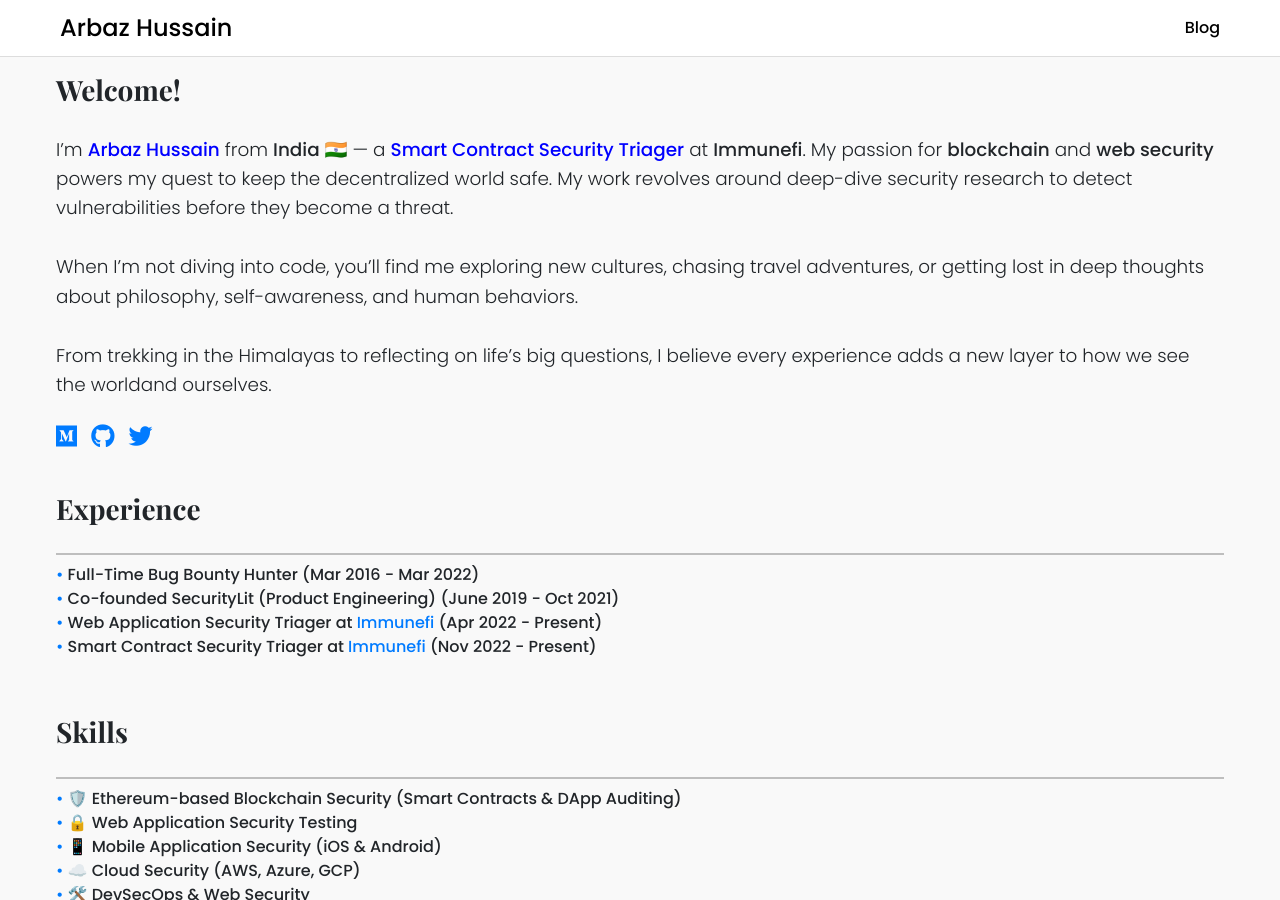
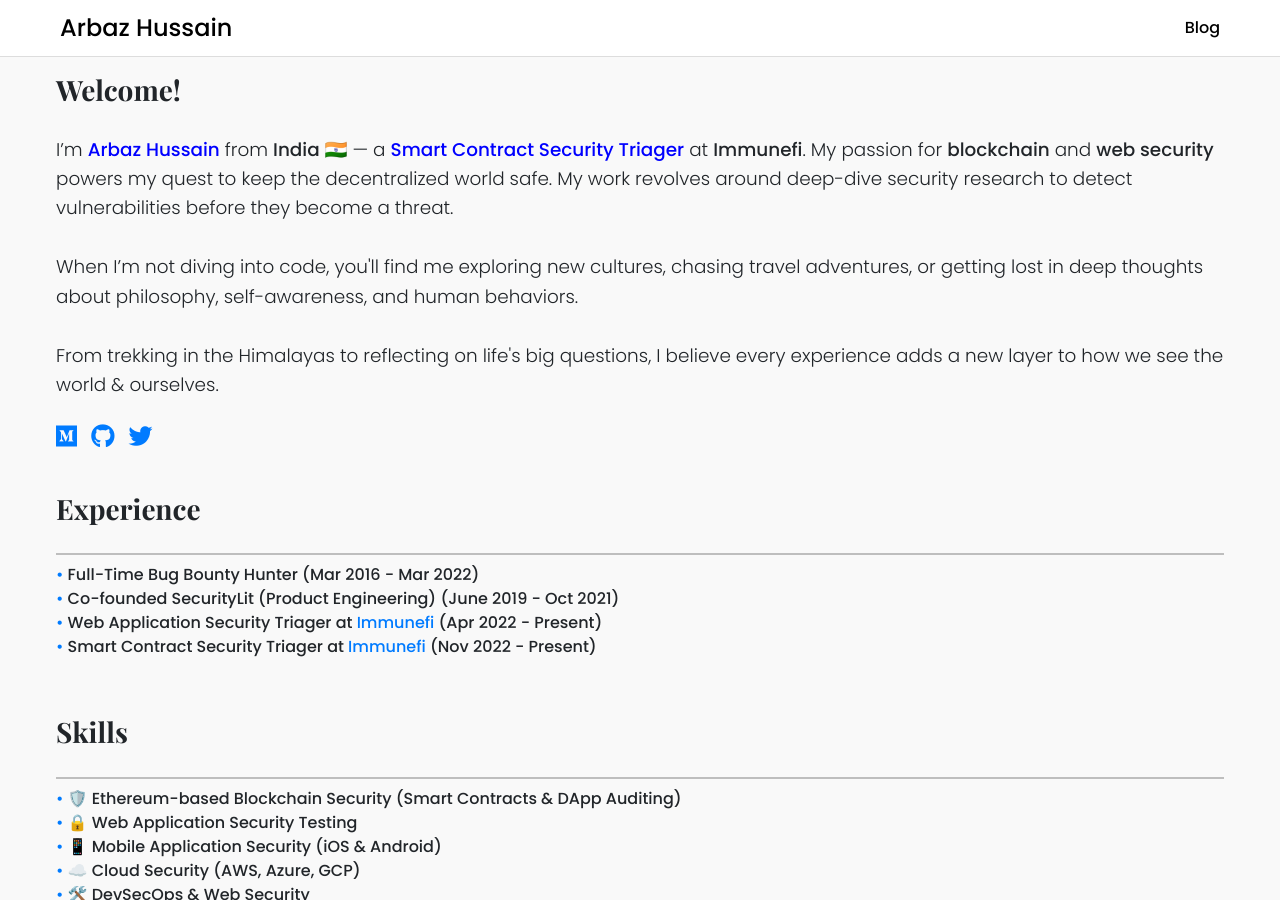
Before and after one commit to arbazkiraak/arbazkiraak.github.io, a Jekyll site: the page index.html, which Jekyll copies as it is, in a window 1280 px wide and 900 px high. Built offline with Jekyll 4.4.1, drawn with Linux system fonts in a browser that asks for light colours; nearby versions of some CDN libraries; a script that is not in the unit is left out; comment, search, counter and statistics services are not loaded.

Commit message:
update minor

```diff
--- a/index.html
+++ b/index.html
@@ -267,11 +267,11 @@
         my quest to keep the decentralized world safe. My work revolves around deep-dive security research to detect
         vulnerabilities before they become a threat.
         <br><br>
-        When I’m not diving into code, you’ll find me exploring new cultures, chasing travel adventures, or getting lost in deep
+        When I’m not diving into code, you'll find me exploring new cultures, chasing travel adventures, or getting lost in deep
         thoughts about philosophy, self-awareness, and human behaviors.
         <br><br>
-        From trekking in the Himalayas to reflecting on life’s
-        big questions, I believe every experience adds a new layer to how we see the worldand ourselves.
+        From trekking in the Himalayas to reflecting on life's
+        big questions, I believe every experience adds a new layer to how we see the world & ourselves.
       </p> <br>
 
       <!-- Social Icons -->
@@ -810,7 +810,7 @@
         <li>🛣️ Total Distance: 761 KM</li>
         <li>⛰️ Total Elevation: 12,992 M</li>
         <li>🗓️ Days Active: 143</li>
-      </ul>
+      </ul> <br>
       <strong>Top Activity:</strong>
       <div class="strava-embed-placeholder" data-embed-type="activity" data-embed-id="9686487955" data-style="standard">
       </div>
```
Also changed, not shown: 2 other files.
